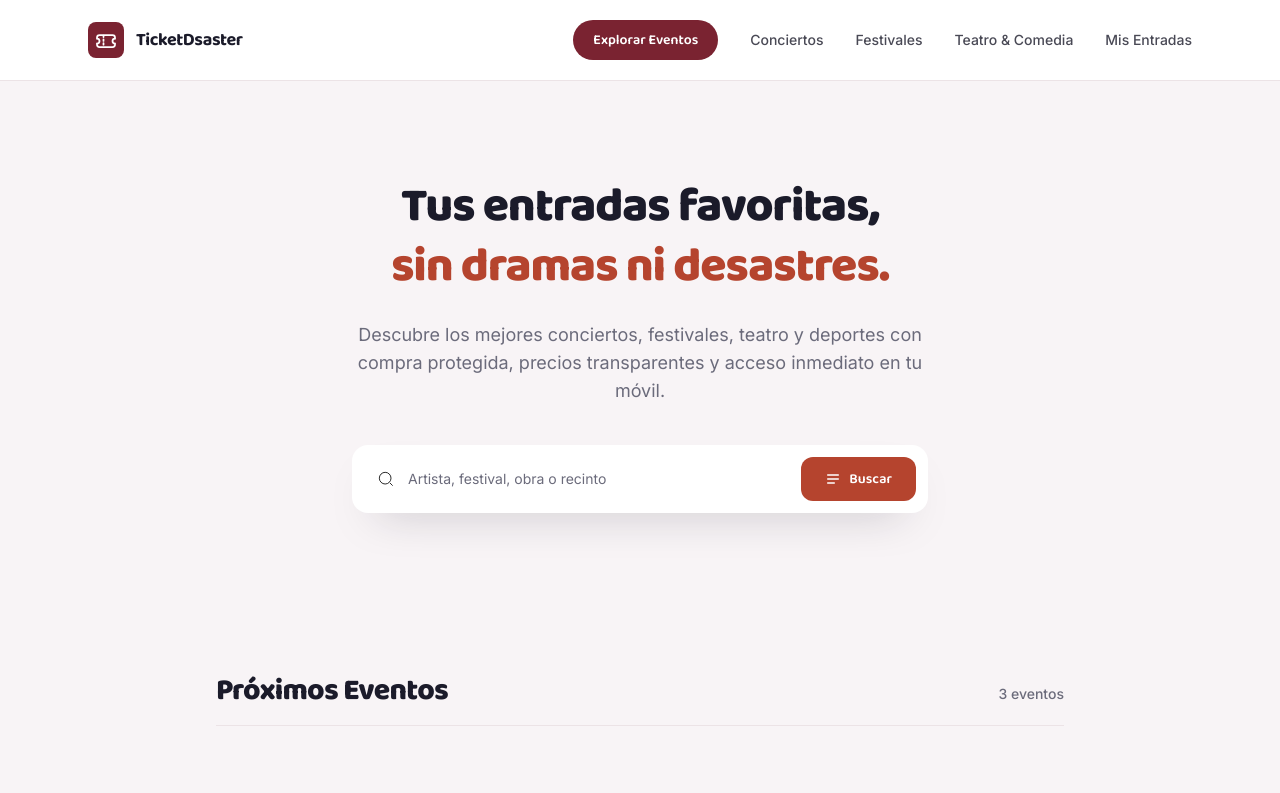
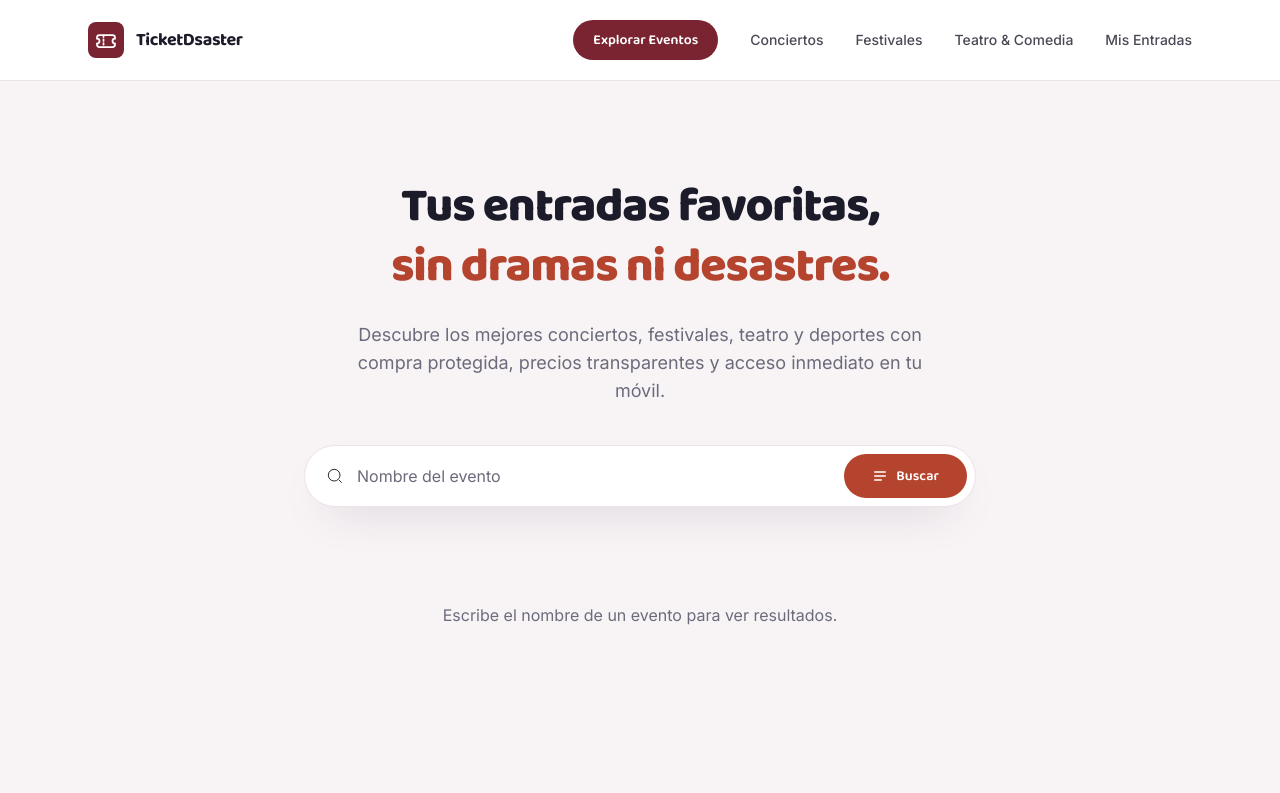
Before and after one commit to DSaster-Error200-LLC/DSaster-Front, a Next.js app in the folder src/dsaster-front/: page / in a window 1280 px wide. Shown: the top 793 px of the page. Built offline with nearby package versions, Linux system fonts and the light colour scheme.

Commit message:
feat: search events get main page

```diff
--- a/src/dsaster-front/app/components/EventList.tsx
+++ b/src/dsaster-front/app/components/EventList.tsx
@@ -1,8 +1,8 @@
-import { Event } from "@/api/search";
+import { EventPreview } from "@/api/search";
 import EventRow from "@/app/components/EventRow";
 
 interface EventListProps {
-  readonly events: readonly Event[];
+  readonly events: readonly EventPreview[];
 }
 
 export default function EventList({ events }: Readonly<EventListProps>) {
--- a/src/dsaster-front/app/components/EventRow.tsx
+++ b/src/dsaster-front/app/components/EventRow.tsx
@@ -1,9 +1,9 @@
 import Link from "next/link";
-import { Event } from "@/api/search";
+import { EventPreview } from "@/api/search";
 import { formatEventDate } from "@/app/lib/date";
 
 interface EventRowProps {
-  readonly event: Event;
+  readonly event: EventPreview;
 }
 
 export default function EventRow({ event }: Readonly<EventRowProps>) {
@@ -38,7 +38,7 @@ export default function EventRow({ event }: Readonly<EventRowProps>) {
       {/* Venue & Action */}
       <div className="flex w-full shrink-0 items-center justify-between gap-4 pt-2 sm:w-auto sm:flex-col sm:items-end sm:pt-0">
         <span className="text-sm font-medium text-brand-ink/90 sm:text-right">
-          {event.venue.name}
+          {event.venueName}
         </span>
         <span className="inline-flex items-center gap-1 text-sm font-semibold text-brand-rust opacity-0 transition-opacity group-hover:opacity-100 sm:mt-1">
           Entradas
--- /dev/null
+++ b/src/dsaster-front/app/components/EventSearch.tsx
@@ -0,0 +1,123 @@
+"use client";
+
+import { useCallback, useEffect, useRef, useState } from "react";
+import { type EventPreview } from "@/api/search";
+import EventList from "@/app/components/EventList";
+import Hero from "@/app/components/Hero";
+import { searchEvents } from "@/app/lib/search-events";
+
+export default function EventSearch() {
+  const [query, setQuery] = useState("");
+  const [events, setEvents] = useState<readonly EventPreview[]>([]);
+  const [isLoading, setIsLoading] = useState(false);
+  const [hasError, setHasError] = useState(false);
+  const requestIdRef = useRef(0);
+  const debounceTimerRef = useRef<ReturnType<typeof setTimeout> | null>(null);
+
+  const findEvents = useCallback(async (name: string) => {
+    const currentRequestId = ++requestIdRef.current;
+    setIsLoading(true);
+    setHasError(false);
+
+    try {
+      const results = await searchEvents(name);
+      if (currentRequestId === requestIdRef.current) {
+        setEvents(results);
+      }
+    } catch {
+      if (currentRequestId === requestIdRef.current) {
+        setEvents([]);
+        setHasError(true);
+      }
+    } finally {
+      if (currentRequestId === requestIdRef.current) {
+        setIsLoading(false);
+      }
+    }
+  }, []);
+
+  const handleQueryChange = useCallback(
+    (nextQuery: string) => {
+      requestIdRef.current += 1;
+      setQuery(nextQuery);
+      setEvents([]);
+      setHasError(false);
+      if (debounceTimerRef.current) {
+        clearTimeout(debounceTimerRef.current);
+      }
+
+      const name = nextQuery.trim();
+      if (!name) {
+        setIsLoading(false);
+        debounceTimerRef.current = null;
+        return;
+      }
+
+      setIsLoading(true);
+      debounceTimerRef.current = setTimeout(() => {
+        debounceTimerRef.current = null;
+        void findEvents(name);
+      }, 300);
+    },
+    [findEvents],
+  );
+
+  const handleSearch = useCallback(() => {
+    if (debounceTimerRef.current) {
+      clearTimeout(debounceTimerRef.current);
+      debounceTimerRef.current = null;
+    }
+
+    const name = query.trim();
+    if (name) {
+      void findEvents(name);
+    }
+  }, [findEvents, query]);
+
+  useEffect(
+    () => () => {
+      if (debounceTimerRef.current) {
+        clearTimeout(debounceTimerRef.current);
+      }
+      requestIdRef.current += 1;
+    },
+    [],
+  );
+
+  const hasQuery = query.trim().length > 0;
+
+  return (
+    <>
+      <Hero
+        query={query}
+        onQueryChange={handleQueryChange}
+        onSearch={handleSearch}
+      />
+      <div aria-live="polite" aria-busy={isLoading}>
+        {!hasQuery && (
+          <p className="px-6 pb-8 text-center text-brand-muted">
+            Escribe el nombre de un evento para ver resultados.
+          </p>
+        )}
+        {hasQuery && isLoading && (
+          <p className="px-6 pb-8 text-center text-brand-muted">
+            Buscando eventos...
+          </p>
+        )}
+        {hasQuery && !isLoading && hasError && (
+          <p role="alert" className="px-6 pb-8 text-center text-brand-rust">
+            <span>No fue posible buscar eventos. Inténtalo de nuevo.</span>
+            <button
+              type="button"
+              onClick={handleSearch}
+              className="ml-2 font-semibold underline"
+            >
+              Reintentar
+            </button>
+          </p>
+        )}
+        {hasQuery && !isLoading && !hasError && <EventList events={events} />}
+      </div>
+    </>
+  );
+}
--- a/src/dsaster-front/app/components/Hero.tsx
+++ b/src/dsaster-front/app/components/Hero.tsx
@@ -2,7 +2,17 @@
 
 import Image from "next/image";
 
-export default function Hero() {
+interface HeroProps {
+  readonly query: string;
+  readonly onQueryChange: (query: string) => void;
+  readonly onSearch: () => void;
+}
+
+export default function Hero({
+  query,
+  onQueryChange,
+  onSearch,
+}: Readonly<HeroProps>) {
   return (
     <section className="mx-auto max-w-4xl px-6 py-24 text-center">
       <h1 className="font-display text-4xl font-extrabold leading-tight tracking-tight text-brand-ink sm:text-5xl">
@@ -16,29 +26,35 @@ export default function Hero() {
         compra protegida, precios transparentes y acceso inmediato en tu móvil.
       </p>
 
-      <form className="mx-auto mt-10 flex max-w-xl flex-col gap-3 rounded-2xl bg-white p-3 shadow-[0_20px_45px_-25px_rgba(27,27,42,0.35)] sm:flex-row sm:items-center">
+      <form
+        role="search"
+        onSubmit={(event) => {
+          event.preventDefault();
+          onSearch();
+        }}
+        className="mx-auto mt-10 flex max-w-2xl flex-col gap-3 rounded-full border border-brand-border bg-white p-2 shadow-[0_20px_45px_-25px_rgba(27,27,42,0.35)] transition-shadow focus-within:shadow-[0_20px_45px_-20px_rgba(27,27,42,0.45)] sm:flex-row sm:items-center"
+      >
         <div className="flex flex-1 items-center gap-3 px-3 py-2">
           <Image
             src="/search.svg"
-            alt="Search Icon"
+            alt=""
             width={20}
             height={20}
             className="h-5 w-5"
           />
           <input
-            type="text"
-            placeholder="Artista, festival, obra o recinto"
-            className="w-full bg-transparent text-sm text-brand-ink placeholder:text-brand-muted focus:outline-none"
+            type="search"
+            value={query}
+            onChange={(event) => onQueryChange(event.currentTarget.value)}
+            placeholder="Nombre del evento"
+            aria-label="Buscar eventos por nombre"
+            className="w-full bg-transparent text-base text-brand-ink placeholder:text-brand-muted focus:outline-none"
           />
         </div>
 
         <button
           type="submit"
-          className="flex items-center justify-center gap-2 rounded-xl bg-brand-rust px-6 py-3 font-display text-sm font-semibold text-white transition-colors hover:bg-brand-rust-dark"
-          onClick={(e) => {
-            e.preventDefault();
-            alert("¡Función de búsqueda por implementar!");
-          }}
+          className="flex items-center justify-center gap-2 rounded-full bg-brand-rust px-7 py-3 font-display text-sm font-semibold text-white transition-colors hover:bg-brand-rust-dark"
         >
           <svg
             className="h-4 w-4"
--- /dev/null
+++ b/src/dsaster-front/app/lib/search-events.ts
@@ -0,0 +1,7 @@
+import { eventsControllerFind, type EventPreview } from "@/api/search";
+
+export type { EventPreview };
+
+export async function searchEvents(name: string): Promise<EventPreview[]> {
+  return eventsControllerFind({ name });
+}
--- a/src/dsaster-front/app/page.tsx
+++ b/src/dsaster-front/app/page.tsx
@@ -1,14 +1,11 @@
-import EventList from "@/app/components/EventList";
-import Hero from "@/app/components/Hero";
+import EventSearch from "@/app/components/EventSearch";
 import Navbar from "@/app/components/Navbar";
-import { mockEvents } from "@/app/lib/mock-events";
 
 export default function Home() {
   return (
     <main className="min-h-screen bg-brand-bg">
       <Navbar />
-      <Hero />
-      <EventList events={mockEvents} />
+      <EventSearch />
     </main>
   );
 }
```
Also changed, not shown: src/dsaster-front/vitest.config.mts, 1 other file (tests, documents, lock files or other folders).
